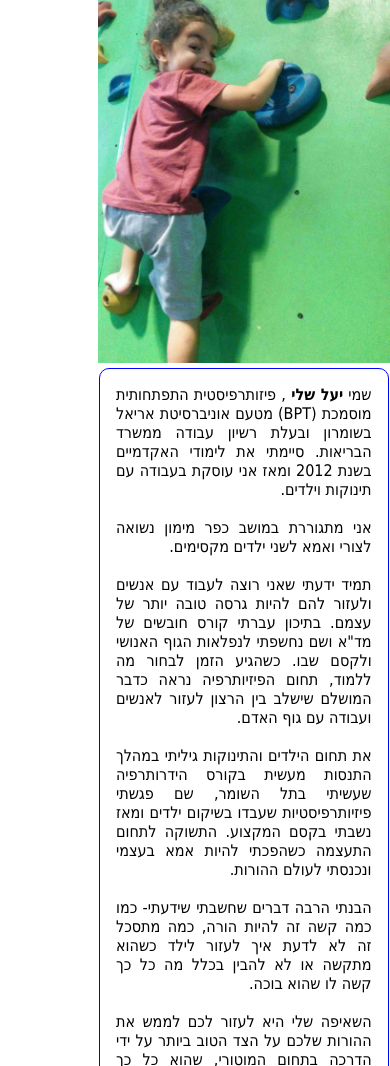
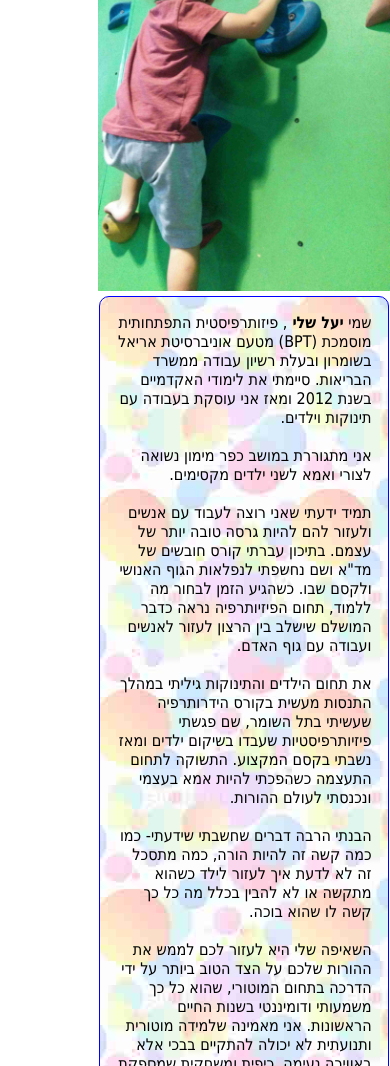
Before and after one commit to oferro/yaelshelli, a plain HTML site: page yael.html in a window 390 px wide. Shown: the part 159-1225 px from the top of the page. Drawn offline with nearby package versions, Linux system fonts and the light colour scheme; a web font is replaced by a local one.

Commit message:
add background balls

```diff
--- a/css/media.css
+++ b/css/media.css
@@ -22,7 +22,8 @@
 	}
 
 	#topPic {
-		top: 10em;
+		top: 3em;
+		width: 90%;
 	}
 
 }
@@ -104,6 +105,7 @@
 	nav img {
 		display: block;
 		z-index: 1;
+		padding-right: 1em;
 	}
 
 	.mnu1 {
@@ -123,21 +125,20 @@
 		font-weight: bold;
 	}
 
-
 	article, .picMe, .pic {
 		width: 100%;
 	}
 
 	article{
-		top: 7.5em;
+		top: 3em;
 	}
 
-	article > h2 {
-		margin-top: 1em;
-		margin-bottom: 2em;
+	#ttl1 {
+		margin-top: 0em;
+		margin-bottom: 0em;
 	}
 
-	.bodyText1:nth-child(n) {
+	.bodyText1:nth-child(n), #txt1, #txt2, #txt3, #txt4, #txt5 {
 	top: auto;
 	right: 0;
 	}
--- a/css/theme.css
+++ b/css/theme.css
@@ -44,13 +44,14 @@ p, a, h3, ul, li, h1, h2 {
 nav {
 	position: absolute;
 	top: 0em;
-	padding-top: 5em;
+	padding-top: 0.5em;
+	padding-bottom: 0.5em;
 	right: 0px;
 	width: 100%;
 	float: right;
 	border-bottom: 0.02em solid gray;
 	margin-bottom: 0.02em;
-	background: white;
+	background-color: #63BFBF;  /*  תכלת  */
 	border-radius: 10px;
 }
 
@@ -148,21 +149,24 @@ h1 {
 
 #topPic {
 	position: relative;
+	top: 4em;
 	margin-bottom: 1em;
-	top: 8em;
 	width: 100%;
+}
+
+#ttl1 {
+	font-family: 'Amatica SC', cursive, Tahoma, 'Times New Roman', Arial, sans-serif;
+	font-size: 2.5em;
+	position: relative;
+	top: 1em;
+	text-decoration: underline;
 }
 
 article {
 	position: relative;
-	top: 8em;
-}
-
-article h2 {
-	font-family: 'Amatica SC', cursive, Tahoma, 'Times New Roman', Arial, sans-serif;
-	font-size: 2.5em;
-	position: relative;
-	top: 1em;
+	top: 4em;
+	height:24em;
+	background: url(../image/bg-balls-3.jpg) repeat;
 }
 
 .pic {
@@ -186,54 +190,56 @@ article h2 {
 	position: relative;
 	float: right;
 	display: inline-block;
-	height: 15em;
-	width: 15em;
+	height: 10em;
+	width: 10em;
 	text-align: center;
-	padding: 5em 3% 0em 3%;
+	padding: 3em 3% 0em 3%;
 	overflow: auto;
-	font-size: 0.9em;
+	font-size: 0.7em;
 	background-color: #ffb84d;
 	margin: 0.5%;
 	border-radius: 50%;
+	color: white;
+/*
+	background-color: #FFBA0D; /*  כתום  */
+	background-color: #FF2980; /* אדום  */
+	background-color: #60087A;  /*  סגול  */
+*/
 }
 
-.bodyText1:first-child {
-	position: relative;
-	background-color: #59f751;
+#txt1 {
+	background-color: #63BFBF;  /*  תכלת  */
 }
 
 
-.bodyText1:nth-child(2) {
-	position: relative;
+#txt2 {
 	top: 7em;
-	background-color: #33cccc;
+	background-color: #FF2980; /* אדום  */
 }
 
-.bodyText1:nth-child(3) {
-	position: relative;
+#txt3 {
 	top: 5em;
 	right: 2em;
-	background-color: #e60000;
+	background-color: #60087A;  /*  סגול  */
 }
 
-.bodyText1:nth-child(5) {
-	position: relative;
-	top: 3em;
-	background-color: green;
-	right: 5em;
+#txt4 {
+	top: 18em;
+	background-color: #63BFBF;  /*  תכלת  */
+	right: -17em;
 }
 
-.bodyText1:nth-child(6) {
-	position: relative;
-	background-color: #59f751;
-	top: -4em;
-	right: 10em;
+#txt5 {
+	background-color: #FFBA0D; /*  כתום  */
+	top: 3em;
+	right: 3em;
+	overflow: hidden;
 }
 
 .bodyText2 {
 	position: relative;
 	padding: 1em;
-/*	background: lightblue; */
+	background: url(../image/bg-balls-3.jpg) repeat;
 	margin: 0.5% 0.5% 0 0.5%;
 	border:#0000FF solid 1px;
 	border-radius: 10px;
@@ -249,27 +255,28 @@ article h2 {
 	top: 0;
 	right: 0;
 }
-
+/*
 .bodyText2 > p {
 	text-align: justify;
 	text-justify: inter-word;
 }
-
+*/
 .bodyText3 {
 	position: relative;
 	max-height:6.5em;
 	padding: 1em;
-/*	background: lightblue; */
 	margin: 0.5% 0.5% 0 0.5%;
 	border:#0000FF solid 1px;
 	border-radius: 10px;
     overflow: hidden;
     text-overflow: ellipsis;
+	background: url(../image/bg-balls-3.jpg) repeat;
 }
 
 .bodyText3:hover {
 	max-height: none;
-	background-color: pink;
+	background-image: none;
+	background-color: #63BFBF;  /*  תכלת  */
 }
 
 .bodyText3 > h2 {
@@ -280,10 +287,13 @@ article h2 {
 }
 
 .bodyText3 > p {
-	text-align: justify;
 	text-justify: inter-word;
 }
 
+.con1 {
+	text-align: left;
+
+}
 
 .bodyText1 a {
 	padding-right: 1.5em;
@@ -293,6 +303,7 @@ article h2 {
 	animation-name: txtBox;
 	animation-duration: 2s;
 	animation-fill-mode: forwards;
+	overflow: auto;
 }
 
 .bodyTextPic {
@@ -315,12 +326,12 @@ article h2 {
 
 footer {
 	position: relative;
-	top: 5em;
+	top: 4em;
 	clear: both;
 }
 
 footer p {
-	background: chartreuse;
+	background-color: #63BFBF;  /*  תכלת  */
 	margin: 0.5%;
 	border-radius: 0 15px 0 15px;
 	padding-right: 1em;
```
Also changed, not shown: PhysiotherapyTreatment.html (+18 -0 lines), index.html (+18 -16 lines), image/bg-balls-1.jpg (added), image/bg-balls-2.jpg (added), image/bg-balls-3.jpg (added), image/bg-balls.jpg (added), image/yael141.jpg (added), image/yael6.jpg, image/yaelMe-1.jpg (added).
